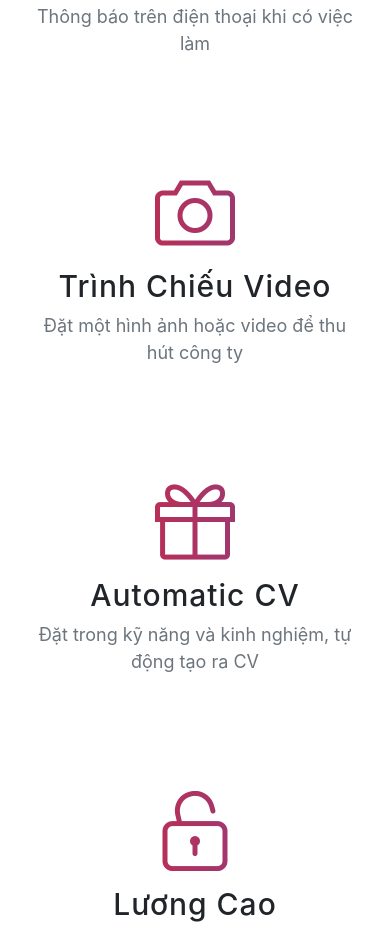
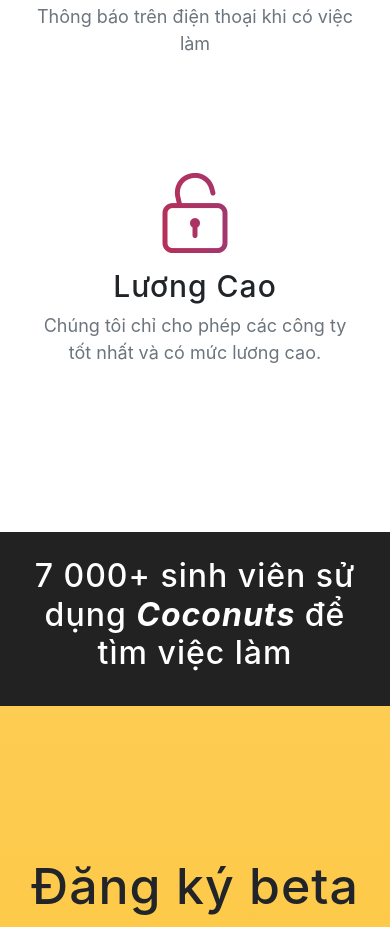
Before and after one commit to johnnetr/coconuts, a website with bundled scripts: page index.html in a window 390 px wide. Shown: the part 2597-3524 px from the top of the page. Built offline with nearby package versions, Linux system fonts and the light colour scheme; a web font is replaced by a local one.

Commit message:
updated homepage

```diff
--- a/index.html
+++ b/index.html
@@ -183,18 +183,18 @@
                       <p class="text-muted">Thông báo trên điện thoại khi có việc làm</p>
                     </div>
                   </div>
-                  <div class="col-lg-6">
+                  <div class="col-lg-6 d-none d-md-block">
                     <div class="feature-item">
-                      <i class="icon-camera text-primary d-lg-none"></i>
+                      <i class="icon-camera text-primary"></i>
                       <h3>Trình Chiếu Video</h3>
                       <p class="text-muted">Đặt một hình ảnh hoặc video để thu hút công ty</p>
                     </div>
                   </div>
                 </div>
                 <div class="row">
-                  <div class="col-lg-6">
+                  <div class="col-lg-6 d-none d-md-block">
                     <div class="feature-item">
-                      <i class="icon-present text-primary d-lg-none"></i>
+                      <i class="icon-present text-primary"></i>
                       <h3>Automatic CV</h3>
                       <p class="text-muted">Đặt trong kỹ năng và kinh nghiệm, tự động tạo ra CV</p>
                     </div>
```
